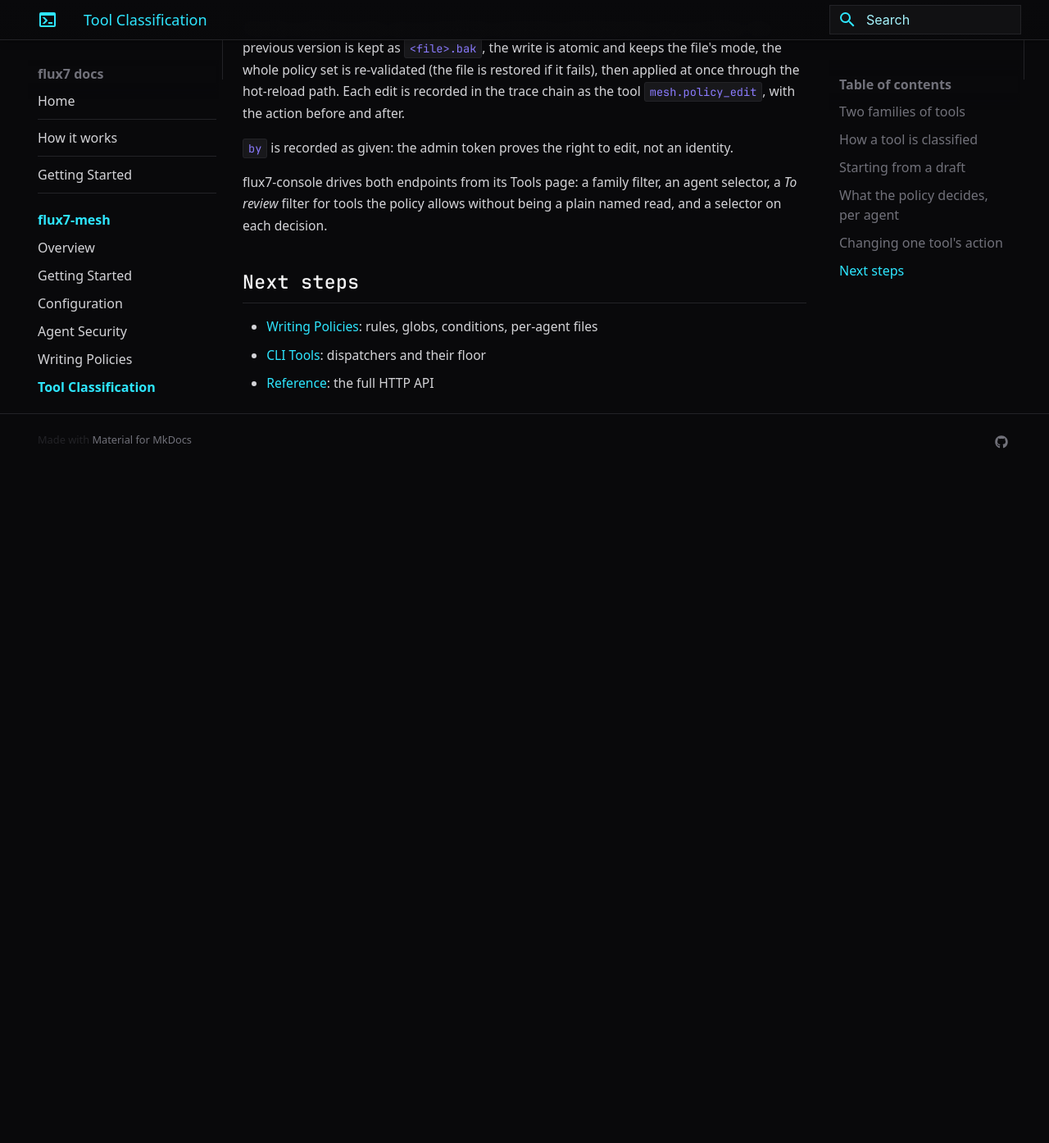
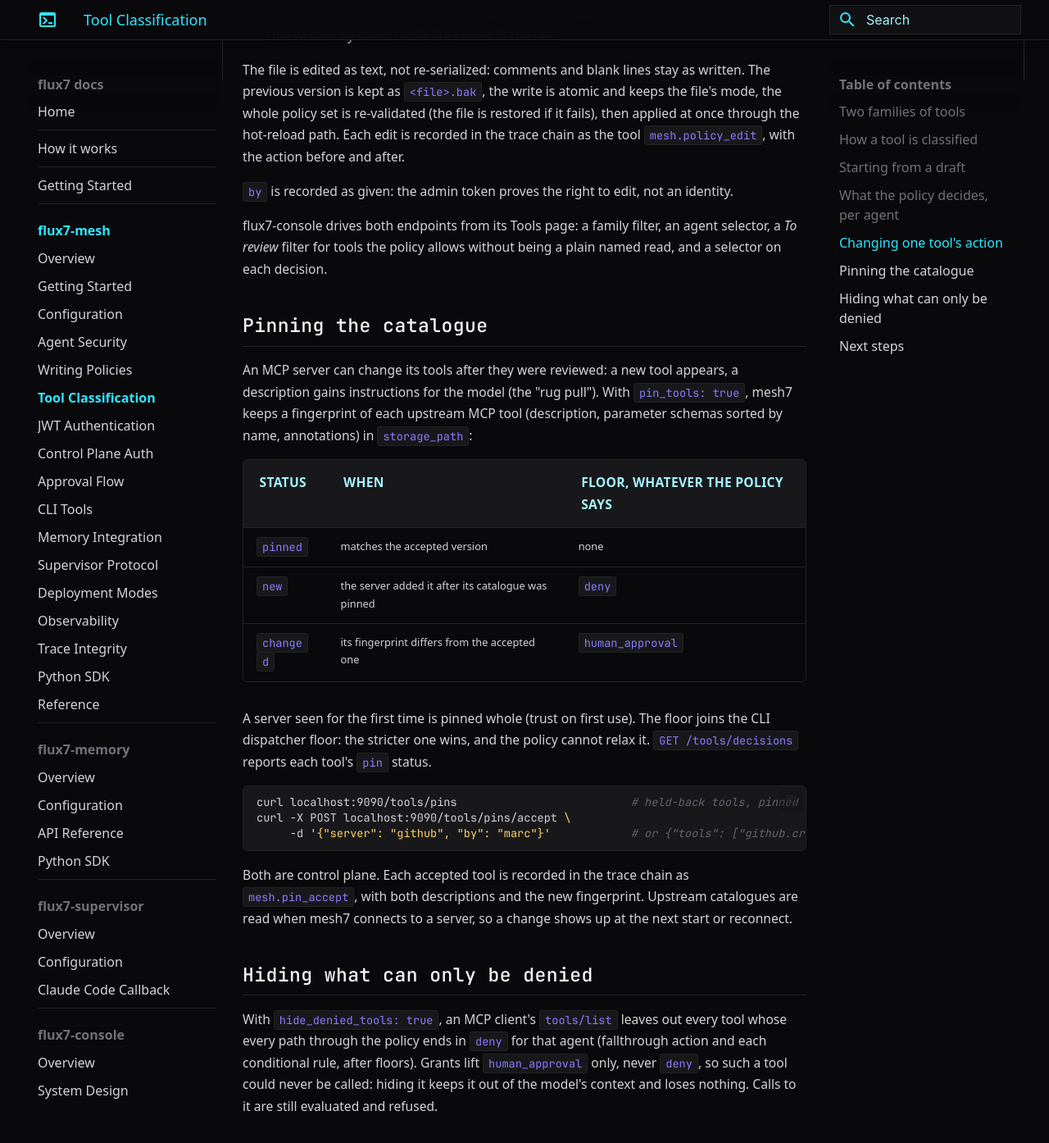
Before and after one commit to KTCrisis/flux7-docs, an MkDocs documentation site: the page built from docs/mesh7/tool-classification.md, in a window 1280 px wide and 1400 px high, scrolled down 3682 px. Shown: the top 1394 px of the window at 82% size. Built offline with MkDocs 1.6.1 and Material for MkDocs 9.7.7, drawn with Linux system fonts in a browser that asks for light colours; some web fonts are replaced; before the commit the page ends 4251 px from its top, so only the background shows below that; some of the changed text lies outside the part shown.

Commit message:
docs(mesh7): pin_tools and hide_denied_tools
Configuration gains a Tool catalogue section; Tool Classification explains
pinning (statuses, floors, trust on first use, accept endpoints) and hiding;
Reference lists GET /tools/pins and POST /tools/pins/accept.

Co-Authored-By: Claude Opus 5.5 (1M context) <noreply@anthropic.com>
Claude-Session: https://claude.ai/code/session_01YCoz65jLLvz5UAsKuyYRcK

````diff
--- a/docs/mesh7/tool-classification.md
+++ b/docs/mesh7/tool-classification.md
@@ -1,8 +1,8 @@
 # Tool Classification
 
-Writing a policy means judging every tool an upstream declares, for every agent. mesh7 helps with that judgment: it reads what each tool declares about itself, suggests a starting point, shows what the policy decides for each agent, and lets you change one tool's action without touching the rest of the file.
+Writing a policy means judging every tool an upstream declares, for every agent. mesh7 helps with that judgment: it reads what each tool declares about itself, suggests a starting point, shows what the policy decides for each agent, lets you change one tool's action without touching the rest of the file, and can hold the catalogue to the version you reviewed.
 
-None of this changes how a call is decided. The policy alone decides; the classification is advice for the person writing it.
+The classification is advice for the person writing the policy; it never decides a call. Two opt-in settings act on the catalogue: [pinning](#pinning-the-catalogue) holds back upstream tools that appeared or changed since they were accepted, and [hiding](#hiding-what-can-only-be-denied) keeps tools the policy can only deny out of the model's context.
 
 ## Two families of tools
 
@@ -103,6 +103,30 @@ The file is edited as text, not re-serialized: comments and blank lines stay as
 
 flux7-console drives both endpoints from its Tools page: a family filter, an agent selector, a *To review* filter for tools the policy allows without being a plain named read, and a selector on each decision.
 
+## Pinning the catalogue
+
+An MCP server can change its tools after they were reviewed: a new tool appears, a description gains instructions for the model (the "rug pull"). With `pin_tools: true`, mesh7 keeps a fingerprint of each upstream MCP tool (description, parameter schemas sorted by name, annotations) in `storage_path`:
+
+| Status | When | Floor, whatever the policy says |
+|---|---|---|
+| `pinned` | matches the accepted version | none |
+| `new` | the server added it after its catalogue was pinned | `deny` |
+| `changed` | its fingerprint differs from the accepted one | `human_approval` |
+
+A server seen for the first time is pinned whole (trust on first use). The floor joins the CLI dispatcher floor: the stricter one wins, and the policy cannot relax it. `GET /tools/decisions` reports each tool's `pin` status.
+
+```bash
+curl localhost:9090/tools/pins                          # held-back tools, pinned and current descriptions
+curl -X POST localhost:9090/tools/pins/accept \
+     -d '{"server": "github", "by": "marc"}'            # or {"tools": ["github.create_issue"]}
+```
+
+Both are control plane. Each accepted tool is recorded in the trace chain as `mesh.pin_accept`, with both descriptions and the new fingerprint. Upstream catalogues are read when mesh7 connects to a server, so a change shows up at the next start or reconnect.
+
+## Hiding what can only be denied
+
+With `hide_denied_tools: true`, an MCP client's `tools/list` leaves out every tool whose every path through the policy ends in `deny` for that agent (fallthrough action and each conditional rule, after floors). Grants lift `human_approval` only, never `deny`, so such a tool could never be called: hiding it keeps it out of the model's context and loses nothing. Calls to it are still evaluated and refused.
+
 ## Next steps
 
 - [Writing Policies](writing-policies.md): rules, globs, conditions, per-agent files
````
Also changed, not shown: docs/mesh7/configuration.md (+15 -0 lines), docs/mesh7/reference.md (+2 -0 lines).
